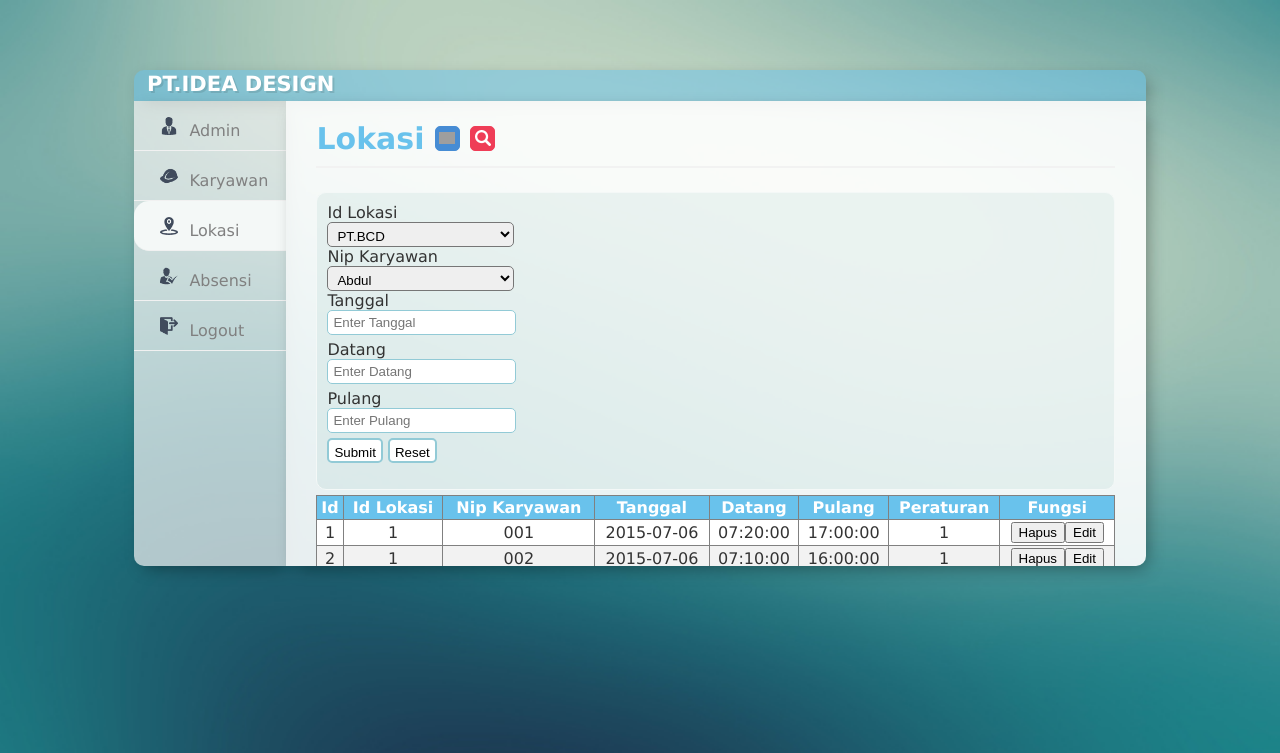
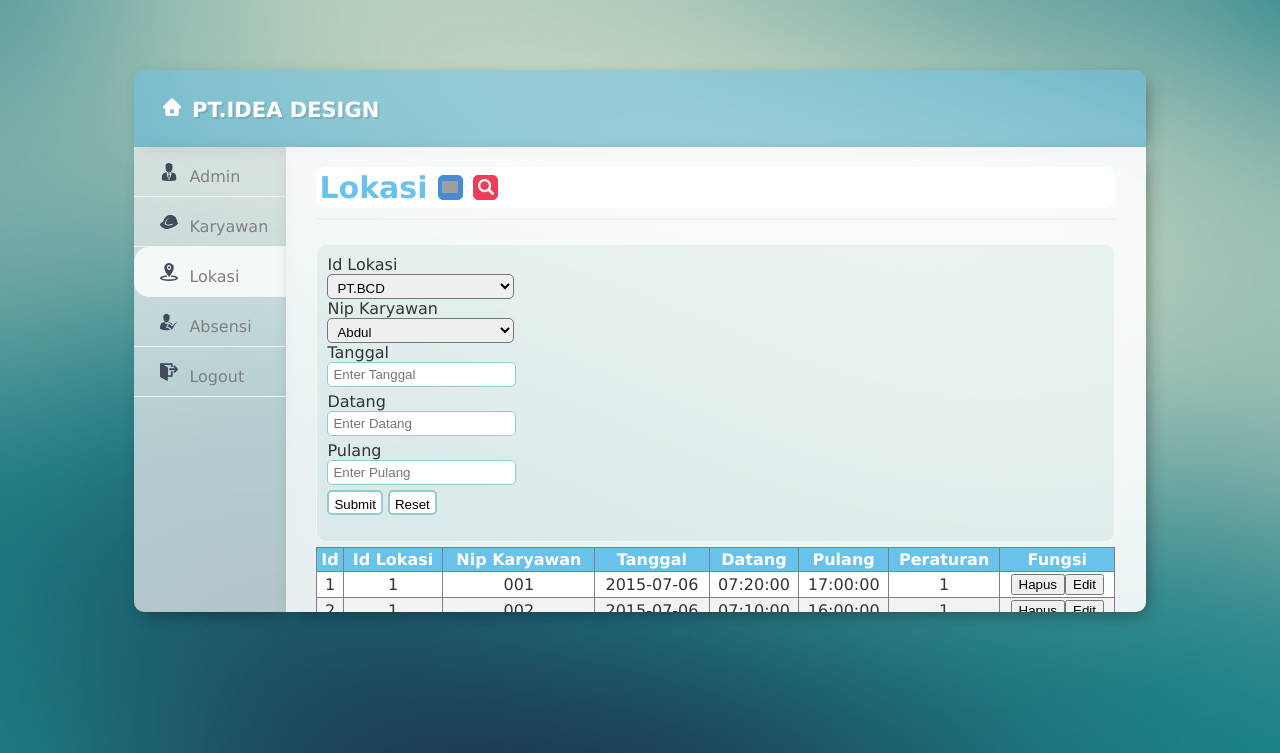
Before and after one commit to idberisi/absensi, a PHP site: page /absen.php in a window 1280 px wide. Shown: the top 753 px of the page. Run offline with PHP 8.4, Linux system fonts and the light colour scheme; data comes from the database, SQL or seed files in the repository; grey boxes are pictures that could not be loaded.

Commit message:
custom h2 in isi field

```diff
--- a/css/style.css
+++ b/css/style.css
@@ -57,10 +57,23 @@ tr:nth-child(even) {
 
 #header h1
 {
-	margin:0;
+	margin:20px 10px 20px 10px;
 	color:white;
 	font-size:21px;
 	text-shadow: 2px 2px rgba(0,0,0,0.1);
+}
+
+#header h1:before
+{
+	padding:10px 0 10px 0;
+		display: inline-block;
+    content: "";
+    width: 30px;
+		margin:5px 5px 0 0;
+			background: url(../img/home.png);
+		background-repeat: no-repeat;
+		background-size:60%;
+		background-position: center;
 }
 
 #content
@@ -210,6 +223,9 @@ tr:nth-child(even) {
 	margin:20px 0 10px 0;
 	font-size:30px;
 	text-align:left;
+	background:white;
+	padding:3px;
+	border-radius:10px;
 }
 
 #content #isi hr
```
Also changed, not shown: img/home.png (added).
